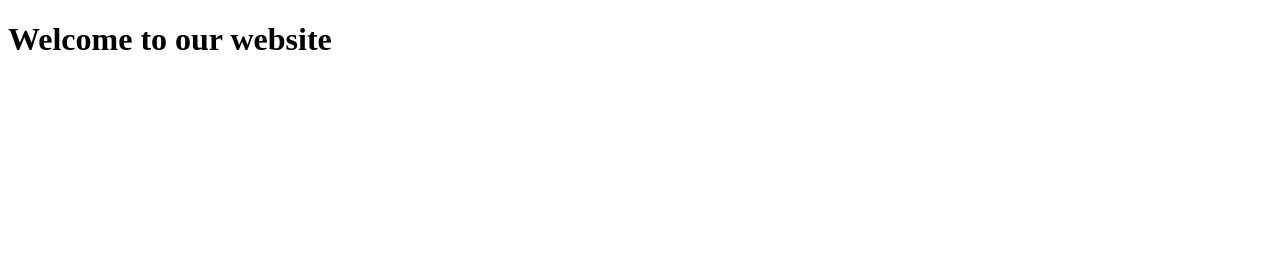
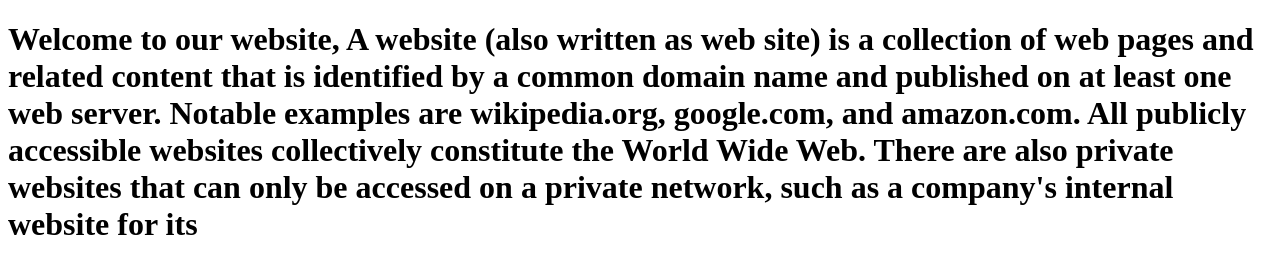
Before and after one commit to shubhamkumar68/Website, a plain HTML site: page site/index.html in a window 1280 px wide. Drawn offline with Linux system fonts and the light colour scheme.

Commit message:
Small addition to our page content.

```diff
--- a/site/index.html
+++ b/site/index.html
@@ -4,6 +4,7 @@
 	<title>Hello to our website</title>
 </head>
 <body>
-<h1>Welcome to our website</h1>
+<h1>Welcome to our website, A website (also written as web site) is a collection of web pages and related content that is identified by a common domain name and published on at least one web server. Notable examples are wikipedia.org, google.com, and amazon.com.
+All publicly accessible websites collectively constitute the World Wide Web. There are also private websites that can only be accessed on a private network, such as a company's internal website for its</h1>
 </body>
 </html>
```
